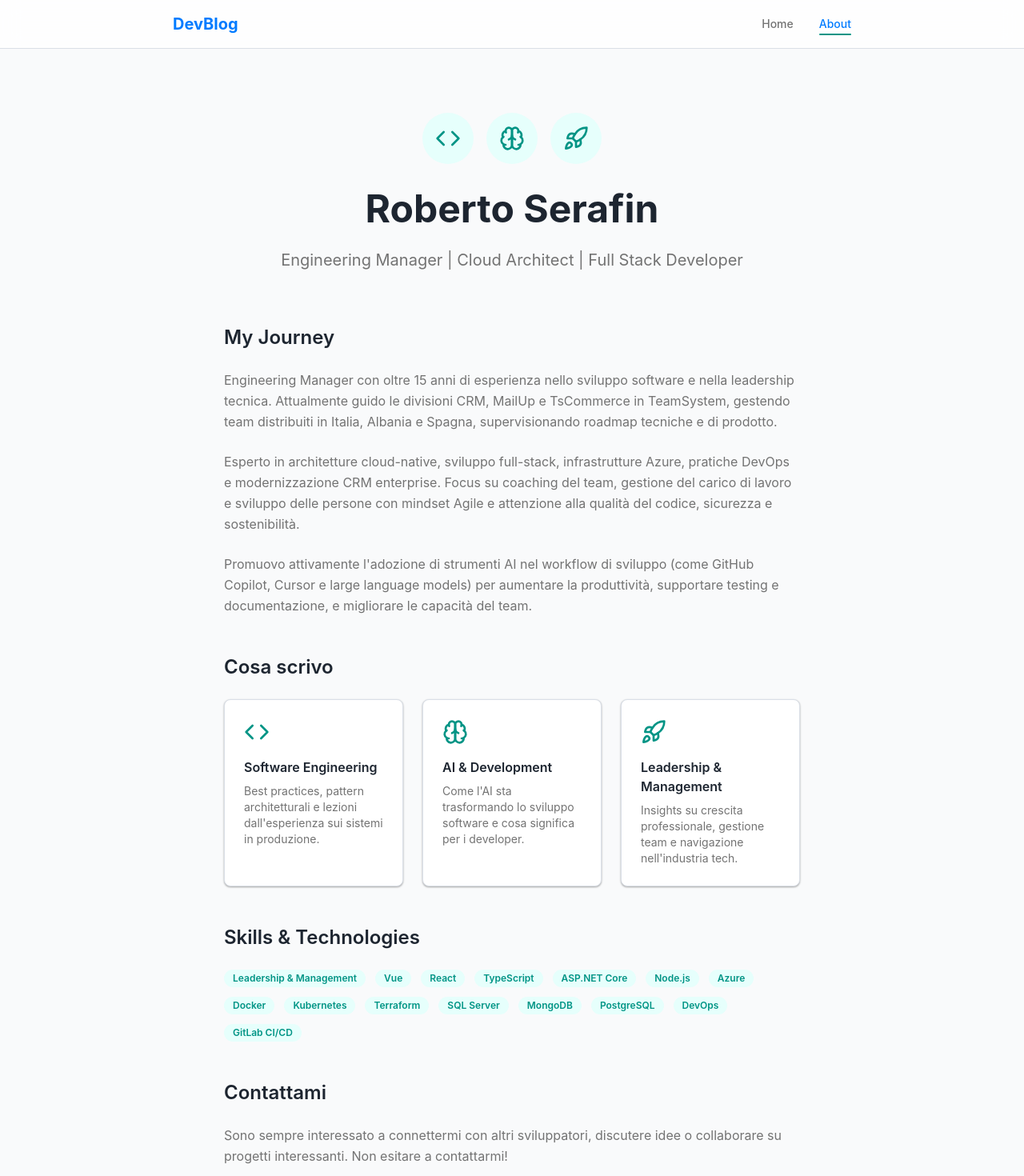
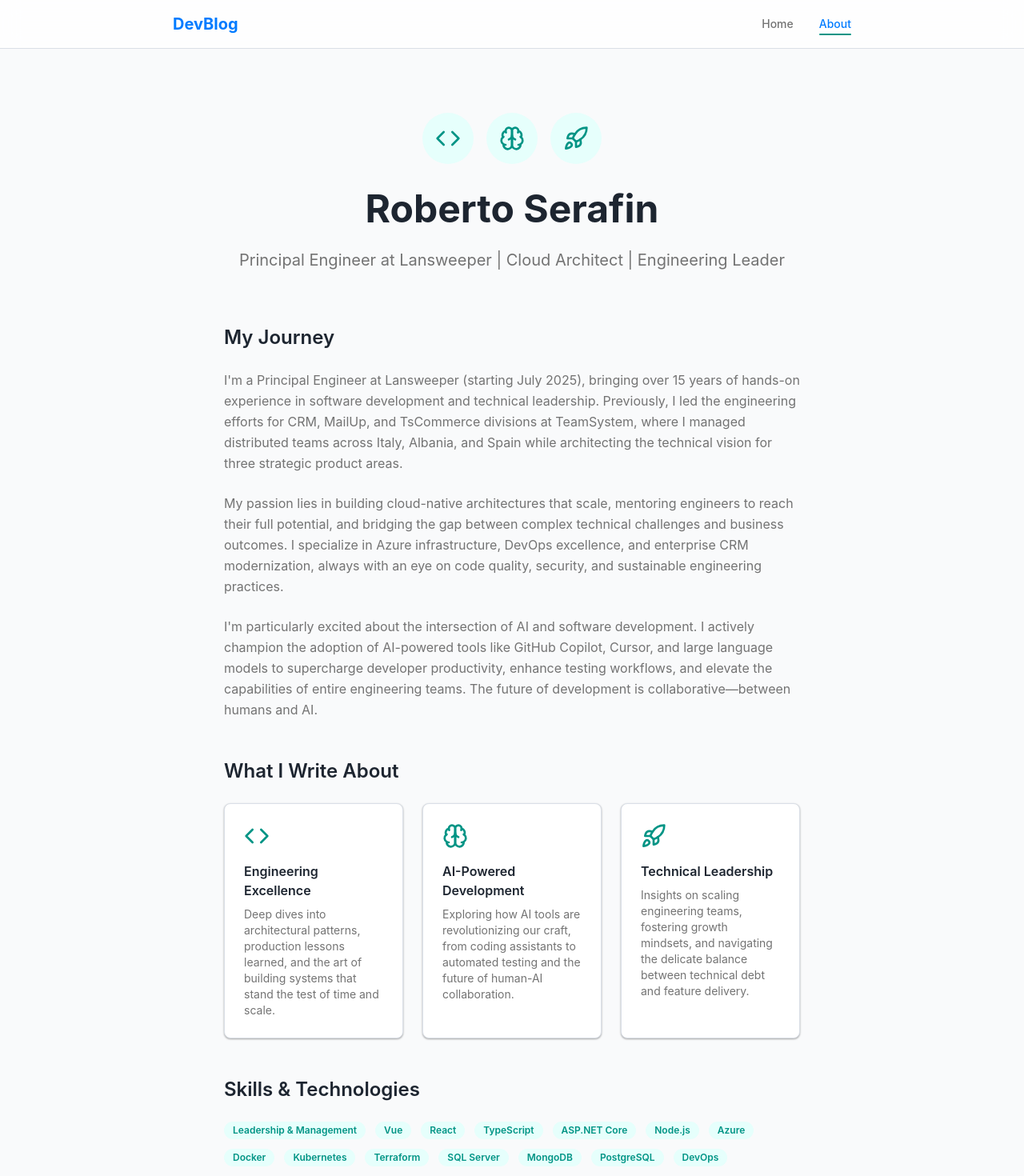
Before and after one commit to Sbaia/mind-of-a-coder, a React (Vite) app: page /about in a window 1280 px wide. Shown: the top 1470 px of the page at 80% size. Built offline with nearby package versions, Linux system fonts and the light colour scheme.

Commit message:
Update About page with new role

```diff
--- a/src/pages/About.tsx
+++ b/src/pages/About.tsx
@@ -33,7 +33,7 @@ const About = () => {
           </h1>
 
           <p className="text-xl text-muted-foreground leading-relaxed">
-            Engineering Manager | Cloud Architect | Full Stack Developer
+            Principal Engineer at Lansweeper | Cloud Architect | Engineering Leader
           </p>
         </div>
 
@@ -42,50 +42,58 @@ const About = () => {
             <h2 className="text-2xl font-semibold mb-6">My Journey</h2>
             <div className="prose prose-lg max-w-none">
               <p className="text-muted-foreground leading-relaxed mb-6">
-                Engineering Manager con oltre 15 anni di esperienza nello sviluppo software e nella
-                leadership tecnica. Attualmente guido le divisioni CRM, MailUp e TsCommerce in TeamSystem,
-                gestendo team distribuiti in Italia, Albania e Spagna, supervisionando roadmap tecniche e di prodotto.
+                I'm a Principal Engineer at Lansweeper (starting July 2025), bringing over 15 years of
+                hands-on experience in software development and technical leadership. Previously, I led
+                the engineering efforts for CRM, MailUp, and TsCommerce divisions at TeamSystem, where
+                I managed distributed teams across Italy, Albania, and Spain while architecting the
+                technical vision for three strategic product areas.
               </p>
 
               <p className="text-muted-foreground leading-relaxed mb-6">
-                Esperto in architetture cloud-native, sviluppo full-stack, infrastrutture Azure,
-                pratiche DevOps e modernizzazione CRM enterprise. Focus su coaching del team,
-                gestione del carico di lavoro e sviluppo delle persone con mindset Agile e
-                attenzione alla qualità del codice, sicurezza e sostenibilità.
+                My passion lies in building cloud-native architectures that scale, mentoring engineers
+                to reach their full potential, and bridging the gap between complex technical challenges
+                and business outcomes. I specialize in Azure infrastructure, DevOps excellence, and
+                enterprise CRM modernization, always with an eye on code quality, security, and
+                sustainable engineering practices.
               </p>
 
               <p className="text-muted-foreground leading-relaxed mb-6">
-                Promuovo attivamente l'adozione di strumenti AI nel workflow di sviluppo
-                (come GitHub Copilot, Cursor e large language models) per aumentare la produttività,
-                supportare testing e documentazione, e migliorare le capacità del team.
+                I'm particularly excited about the intersection of AI and software development. I actively
+                champion the adoption of AI-powered tools like GitHub Copilot, Cursor, and large language
+                models to supercharge developer productivity, enhance testing workflows, and elevate the
+                capabilities of entire engineering teams. The future of development is collaborative—between
+                humans and AI.
               </p>
             </div>
           </section>
 
           <section>
-            <h2 className="text-2xl font-semibold mb-6">Cosa scrivo</h2>
+            <h2 className="text-2xl font-semibold mb-6">What I Write About</h2>
             <div className="grid md:grid-cols-3 gap-6">
               <div className="p-6 bg-card rounded-lg border border-border shadow-soft">
                 <Code className="w-8 h-8 text-accent mb-4" />
-                <h3 className="font-semibold mb-2">Software Engineering</h3>
+                <h3 className="font-semibold mb-2">Engineering Excellence</h3>
                 <p className="text-sm text-muted-foreground">
-                  Best practices, pattern architetturali e lezioni dall'esperienza sui sistemi in produzione.
+                  Deep dives into architectural patterns, production lessons learned, and the art of
+                  building systems that stand the test of time and scale.
                 </p>
               </div>
 
               <div className="p-6 bg-card rounded-lg border border-border shadow-soft">
                 <Brain className="w-8 h-8 text-accent mb-4" />
-                <h3 className="font-semibold mb-2">AI & Development</h3>
+                <h3 className="font-semibold mb-2">AI-Powered Development</h3>
                 <p className="text-sm text-muted-foreground">
-                  Come l'AI sta trasformando lo sviluppo software e cosa significa per i developer.
+                  Exploring how AI tools are revolutionizing our craft, from coding assistants to
+                  automated testing and the future of human-AI collaboration.
                 </p>
               </div>
 
               <div className="p-6 bg-card rounded-lg border border-border shadow-soft">
                 <Rocket className="w-8 h-8 text-accent mb-4" />
-                <h3 className="font-semibold mb-2">Leadership & Management</h3>
+                <h3 className="font-semibold mb-2">Technical Leadership</h3>
                 <p className="text-sm text-muted-foreground">
-                  Insights su crescita professionale, gestione team e navigazione nell'industria tech.
+                  Insights on scaling engineering teams, fostering growth mindsets, and navigating
+                  the delicate balance between technical debt and feature delivery.
                 </p>
               </div>
             </div>
@@ -107,10 +115,12 @@ const About = () => {
           </section>
 
           <section>
-            <h2 className="text-2xl font-semibold mb-6">Contattami</h2>
+            <h2 className="text-2xl font-semibold mb-6">Let's Connect</h2>
             <p className="text-muted-foreground mb-6 leading-relaxed">
-              Sono sempre interessato a connettermi con altri sviluppatori, discutere idee
-              o collaborare su progetti interessanti. Non esitare a contattarmi!
+              I'm always eager to connect with fellow engineers, brainstorm innovative solutions,
+              or collaborate on projects that push the boundaries of what's possible. Whether
+              you're looking to discuss the latest in cloud architecture, AI tooling, or just
+              want to share war stories from the trenches—reach out!
             </p>
 
             <div className="flex flex-wrap gap-4">
```
